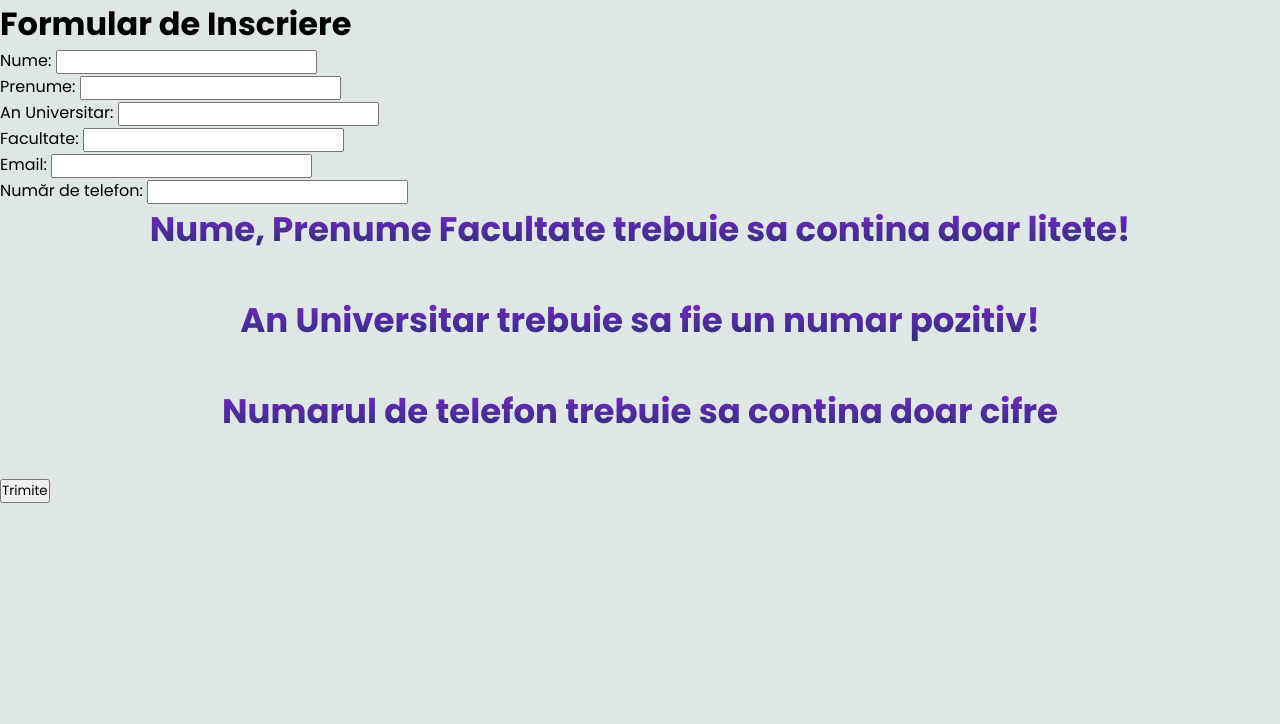
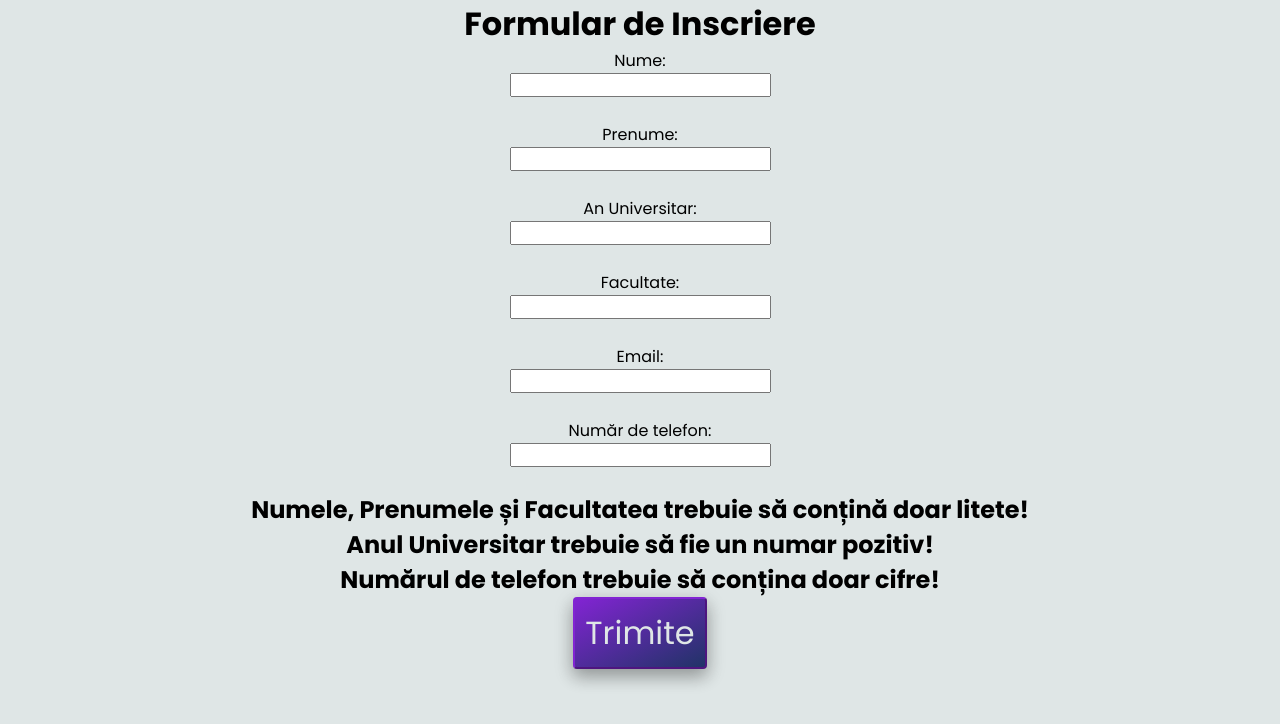
Before and after one commit to AlinXD/a-day-in-the-life, a website: page public/form.html in a window 1280 px wide. Drawn offline with Linux system fonts and the light colour scheme; a web font is replaced by a local one.

Commit message:
Schimbari stilistice, diacritice recentrare formular

```diff
--- a/public/form.html
+++ b/public/form.html
@@ -1,16 +1,14 @@
 <!DOCTYPE html>
 <html lang="ro">
-
 <head>
     <meta charset="UTF-8">
     <meta name="viewport" content="width=device-width, initial-scale=1.0">
     <link rel="stylesheet" href="style.css">
     <title>Formular de Inscriere</title>
 </head>
-
-<body class="flex direction-column align-items-center">
+<body class="flex">
     <h1>Formular de Inscriere</h1>
-    <form action="/submit" method="POST" class="flex direction-column align-items-center">
+    <form action="/submit" method="POST" class="flex">
         <label for="first-name">Nume:</label>
         <input id="first-name" type="text" name="nume" required><br>
 
@@ -28,11 +26,10 @@
 
         <label for="phone">Număr de telefon:</label>
         <input id="phone" type="text" name="nr_telefon" required><br>
-        <h2>Nume, Prenume Facultate trebuie sa contina doar litete!</h2>
-        <h2>An Universitar trebuie sa fie un numar pozitiv!</h2>
-        <h2>Numarul de telefon trebuie sa contina doar cifre</h2>
-        <button type="submit">Trimite</button>
+        <h2>Numele, Prenumele și Facultatea trebuie să conțină doar litete!</h2>
+        <h2>Anul Universitar trebuie să fie un numar pozitiv!</h2>
+        <h2>Numărul de telefon trebuie să conțina doar cifre!</h2>
+        <button type="submit" class="button">Trimite</button>
     </form>
 </body>
-
 </html>
--- a/public/style.css
+++ b/public/style.css
@@ -11,7 +11,12 @@
 body{
     background-color: #dfe6e6;
 }
-
+.flex{
+    display: flex;
+    align-items: center;
+    text-align: center;
+    flex-direction: column;
+}
 .header{
     position: fixed;
     top: 0;
@@ -92,6 +97,7 @@ img{
     text-align: center;
     font-size: 32px;
     box-shadow: 0 8px 16px 0 rgba(0, 0, 0, 0.2), 0 6px 20px 0 rgba(0, 0, 0, 0.19);
+    padding: 10px;
 }
 
 .button:hover{
@@ -109,9 +115,10 @@ img{
     line-height: 2;
     background-color: #8998c7;
     box-shadow: 0 8px 16px 0 rgba(0, 0, 0, 0.2), 0 6px 20px 0 rgba(0, 0, 0, 0.19);
+    border-radius: 10px;
 }
 
-h2{
+#project-title{
     font-size: 34px;
     text-align: center;
     background: -webkit-linear-gradient(#8224D3, #213367);
```
Also changed, not shown: public/index.html (+2 -2 lines).
